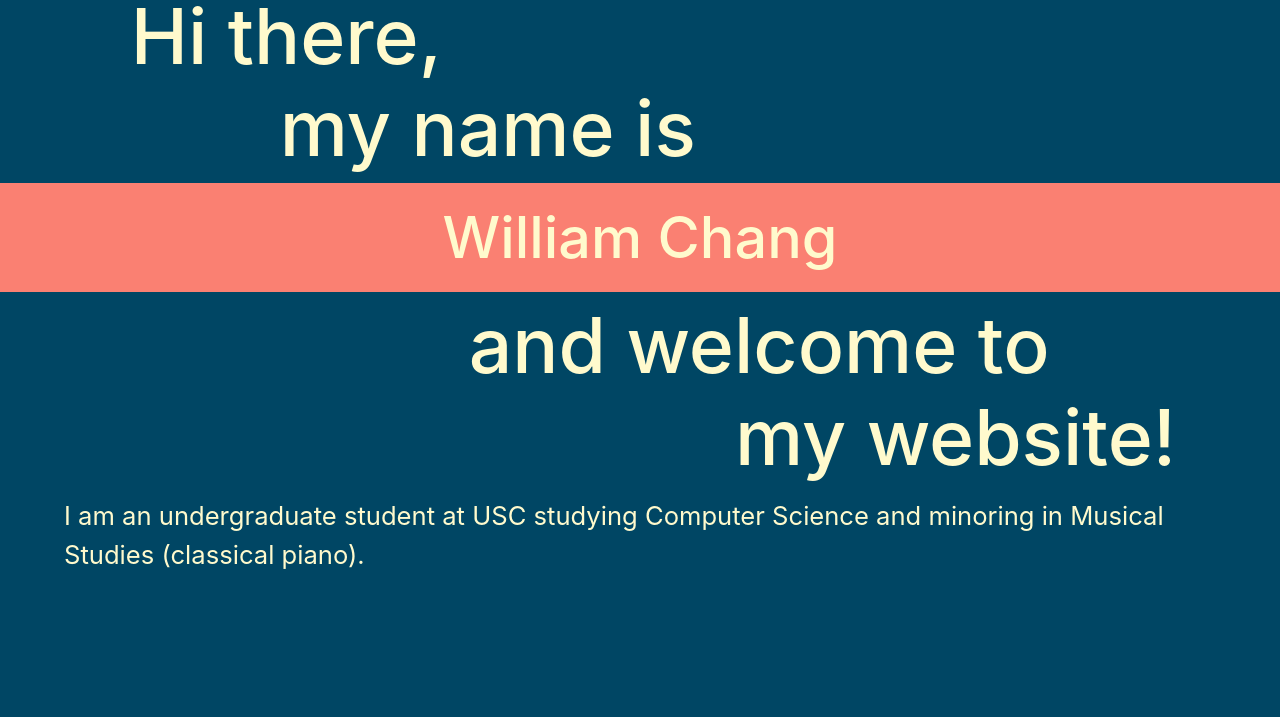
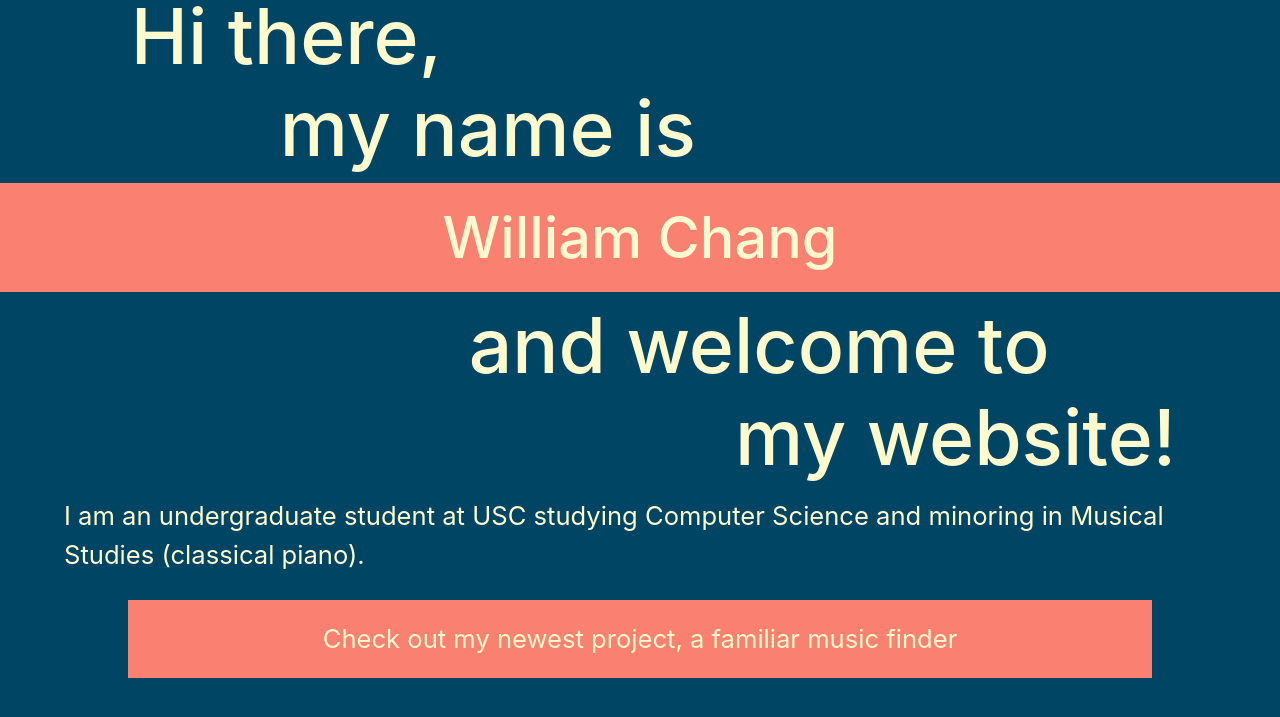
Before and after one commit to williamfchang/homebase, a plain HTML site: page index.html in a window 1280 px wide. Shown: the part 79-796 px from the top of the page. Drawn offline with nearby package versions, Linux system fonts and the light colour scheme.

Commit message:
add newest project to bottom of homepage

```diff
--- a/css/styles.css
+++ b/css/styles.css
@@ -178,6 +178,22 @@ hr {
     font-size: max(35px, 4.5vw);
 }
 
+.newest-project-div {
+    background-color: salmon;
+    padding: 20px;
+    text-align: center;
+
+    font-size: max(20px, 2vw);
+}
+
+.newest-project-link {
+    color: lemonchiffon;
+}
+
+.newest-project-link:hover {
+    color: rgb(245, 237, 164);
+}
+
 @keyframes x-jostle {
     0%   {left: 0}
     50%  {left: min(40px, 6vw)}
--- a/index.html
+++ b/index.html
@@ -33,6 +33,10 @@
         and minoring in Musical Studies (classical piano).
     </p>
 
+    <p class="newest-project-div">
+        <a class="newest-project-link" href="https://melody.wfchang.space">Check out my newest project, a familiar music finder</a>
+    </p>
+
     <script>
         // https://css-tricks.com/random-numbers-css/
         for (var i = 0; i < 4; i++) {
```
